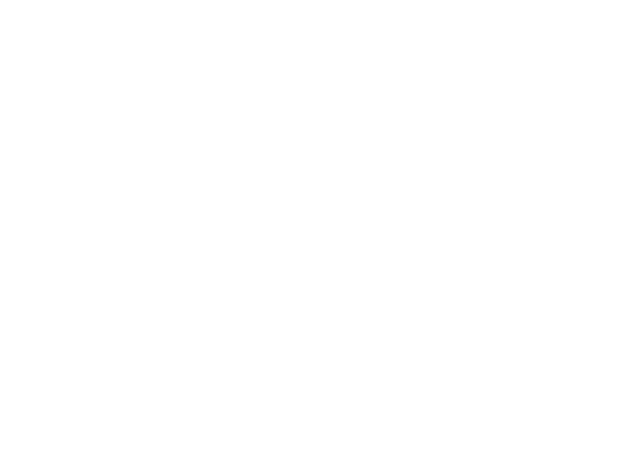
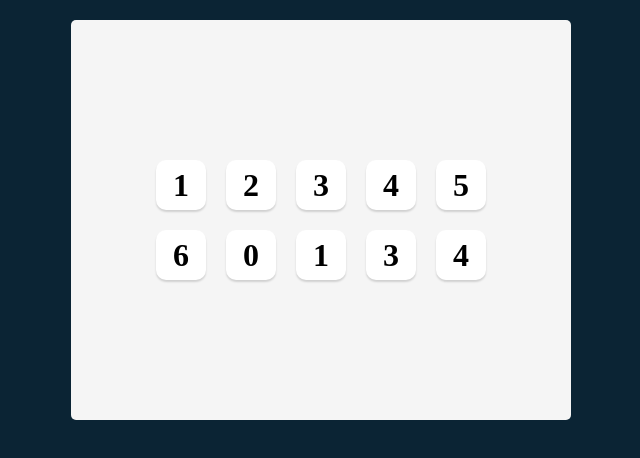
Before and after one commit to KashifKhn/Tenzies_Game_React, a React (Vite) app: page / in a window 1280 px wide. Shown: the top 458 px of the page, without its empty margins (319-959 px from the left). Built offline with nearby package versions, Linux system fonts and the light colour scheme.

Commit message:
adding Die components

```diff
--- a/src/App.jsx
+++ b/src/App.jsx
@@ -1,10 +1,32 @@
+import Die from "./components/Die"
+
 
 function App() {
 
+  function allNewDice () {
+    const newDice = [];
+    for(let i=0; i<10; i++) {
+      newDice.push(Math.ceil(Math.random() * 6))
+    }
+    return newDice;
+  }
+
+  console.log(allNewDice())
   return (
     <div className="App">
-      <main className="main">
-
+      <main>
+        <div className="dice-container">
+          <Die value='1' />
+          <Die value='2' />
+          <Die value='3' />
+          <Die value='4' />
+          <Die value='5' />
+          <Die value='6' />
+          <Die value='0' />
+          <Die value='1' />
+          <Die value='3' />
+          <Die value='4' />
+        </div>
       </main>
     </div>
   )
--- /dev/null
+++ b/src/components/Die.jsx
@@ -0,0 +1,11 @@
+import React from 'react'
+
+const Die = (props) => {
+  return (
+    <div className='die-face'>
+        <h2 className='die-num'>{props.value}</h2>
+    </div>
+  )
+}
+
+export default Die
--- a/src/index.css
+++ b/src/index.css
@@ -1,5 +1,54 @@
+@import url('https://fonts.googleapis.com/css2?family=Karla:wght@400;500;700&display=swap');
+
 *,
 *::after,
 *::before {
   box-sizing: border-box;
 }
+
+body {
+  margin: 0;
+  background-color: #0B2434;
+  height: 100vh;
+  padding: 20px;
+}
+
+main {
+  margin: 0 auto;
+  background-color: #F5F5F5;
+  height: 400px;
+  width: 500px;
+  max-width: 800px;
+  border-radius: 5px;
+  padding: 20px;
+  display: flex;
+  flex-direction: column;
+  justify-content: center;
+  align-items: center;
+}
+
+.dice-container {
+  display: grid;
+  grid-template: auto auto / repeat(5, 1fr);
+  gap: 20px;
+}
+
+.die-face {
+  height: 50px;
+  width: 50px;
+  box-shadow: 0px 2px 2px rgba(0, 0, 0, 0.15);
+  border-radius: 10px;
+  display: flex;
+  justify-content: center;
+  align-items: center;
+  cursor: pointer;
+  background-color: white;
+}
+
+.die-num {
+  font-size: 2rem;
+}
+
+.die-face:hover {
+  box-shadow: 0px 2px 2px rgba(0, 0, 0, 0.25);
+}
```
